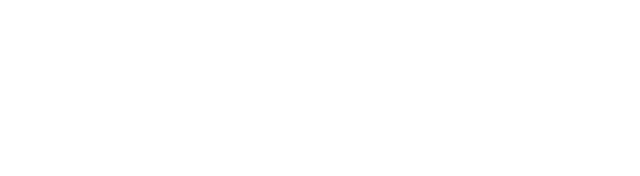
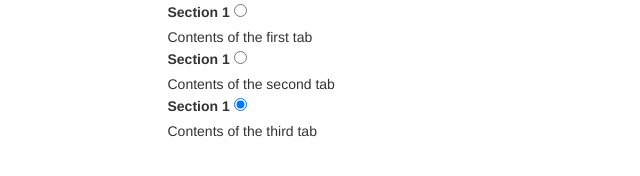
Before and after one commit to eltonc8/ui-accordion, a plain HTML site: page index.html in a window 1280 px wide. Shown: the whole page, without its empty margins (0-640 px from the left). Drawn offline with nearby package versions, Linux system fonts and the light colour scheme.

Commit message:
add base html

```diff
--- a/index.html
+++ b/index.html
@@ -7,6 +7,33 @@
     <link rel="stylesheet" href="https://maxcdn.bootstrapcdn.com/bootstrap/3.3.5/css/bootstrap.min.css">
   </head>
   <body>
+    <div class="container">
+      <div class="row">
+        <div class="col-xs-10 col-xs-offset-1">
+          <div class="accordion-row">
+            <label class="accordion-header" for="tab1" id="label1">Section 1</label>
+            <input type="radio" checked name="tabs" id="tab1">
+            <div id="tab-content1" class="tab-content about">
+              Contents of the first tab
+            </div>
+          </div> <!-- acoordion row -->
+          <div class="accordion-row">
+            <label class="accordion-header" for="tab1" id="label2">Section 1</label>
+            <input type="radio" checked name="tabs" id="tab2">
+            <div id="tab-content2" class="tab-content about">
+              Contents of the second tab
+            </div>
+          </div> <!-- acoordion row -->
+          <div class="accordion-row">
+            <label class="accordion-header" for="tab1" id="label3">Section 1</label>
+            <input type="radio" checked name="tabs" id="tab3">
+            <div id="tab-content3" class="tab-content about">
+              Contents of the third tab
+            </div>
+          </div> <!-- acoordion row -->
+        </div>
+      </div>
+    </div>
 
     <script src="https://ajax.googleapis.com/ajax/libs/jquery/1.11.3/jquery.min.js"></script>
     <script src="https://maxcdn.bootstrapcdn.com/bootstrap/3.3.5/js/bootstrap.min.js"></script>
```
